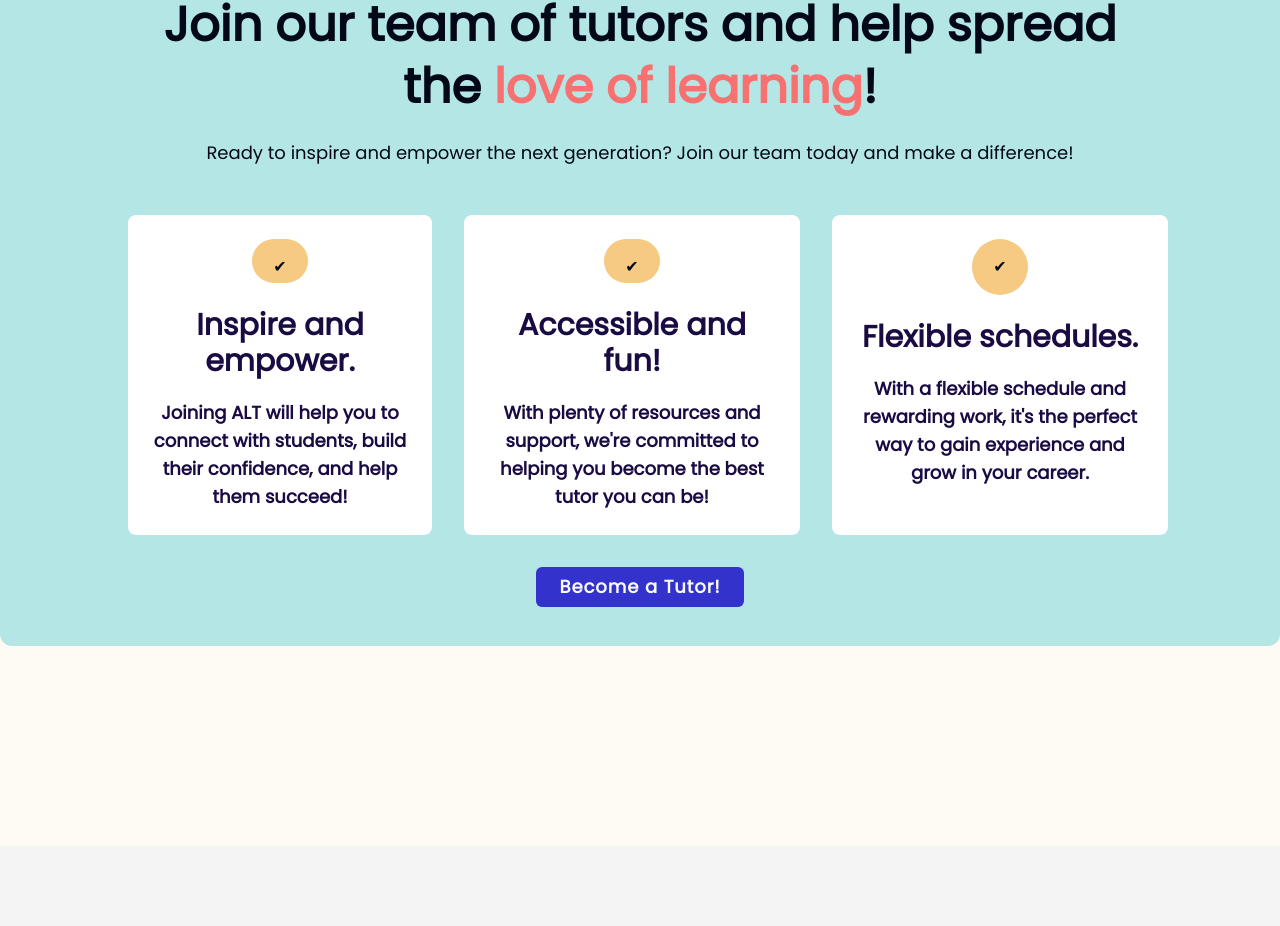
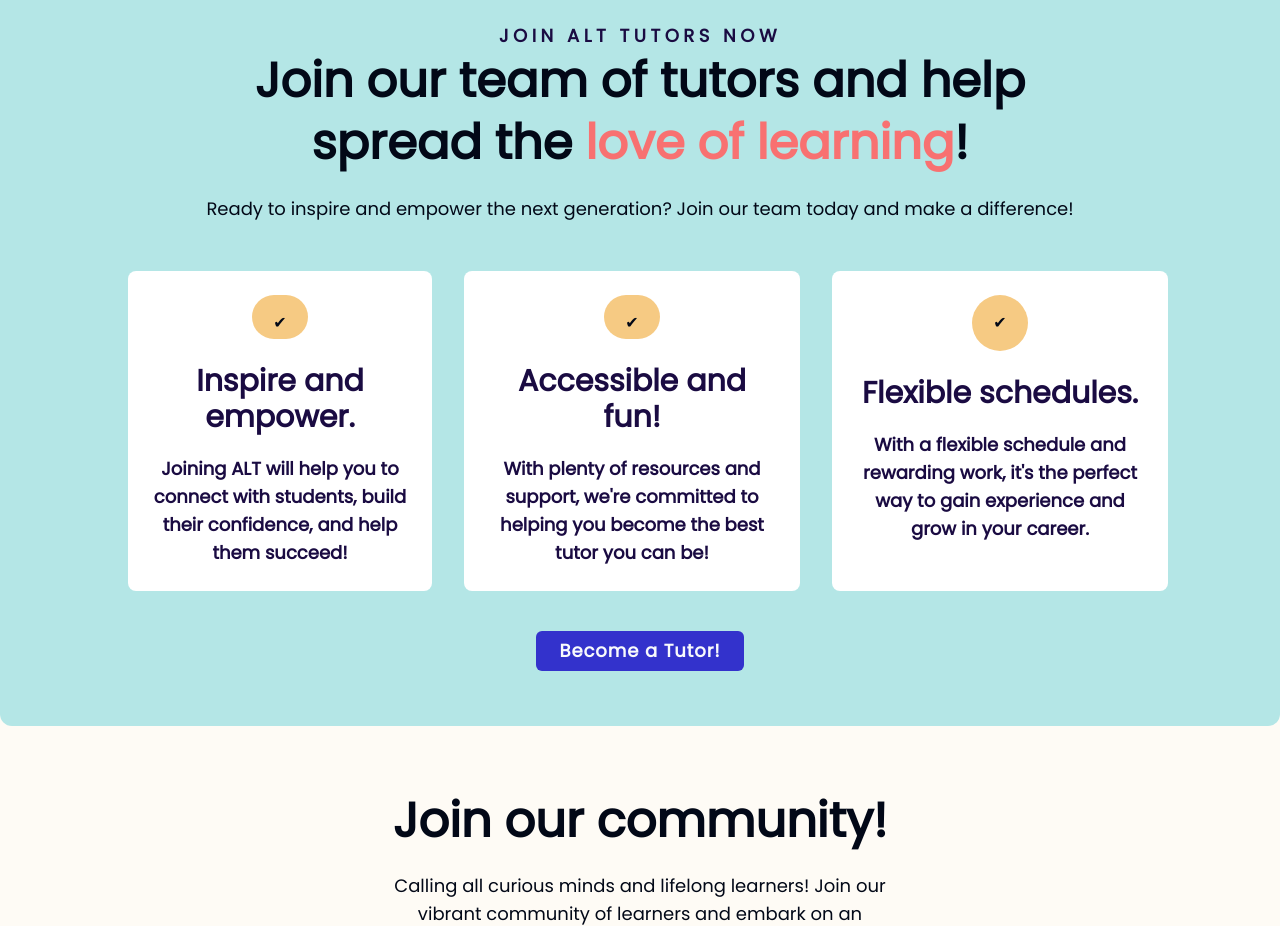
Before and after one commit to ubergonmx/alt-ahead, a Next.js app: page / in a window 1280 px wide. Shown: the part 1826-2752 px from the top of the page. Built offline with nearby package versions, Linux system fonts and the light colour scheme.

Commit message:
ALT-22 Section 4 done

```diff
--- a/src/app/page.tsx
+++ b/src/app/page.tsx
@@ -35,7 +35,7 @@
         </div>
       </section>
       <section className="h-[30rem] w-full bg-yellow-orange">
-        <div className="mt-10 flex items-center justify-center">
+        <div className="container mt-10 flex items-center justify-center">
           <div className="m-8 h-80 w-2/5">
             <span className="text-lg font-extrabold uppercase tracking-[0.25em] text-blue">
               Why choose ALT?
@@ -43,7 +43,7 @@
             <h1 className="w-[30rem] text-5xl font-extrabold leading-[1.3]">
               Transform learning with <span className="text-red-400">ease</span>.
             </h1>
-            <p className="mt-5 w-[32rem] text-lg">
+            <p className="mt-5 w-[30rem] text-lg">
               With ALT, whether you need help in learning english, mathematics, or any other
               academic area, ALT has you covered.
             </p>
@@ -78,7 +78,7 @@
           </div>
         </div>
       </section>
-      <section className="h-[100rem] w-full bg-yellow-orange-light">
+      <section className="h-[44rem] w-full bg-yellow-orange-light">
         <div className="flex">
           <div className="flex w-1/2 flex-col items-end justify-center p-2">
             <div>
@@ -102,13 +102,14 @@
             </p>
           </div>
         </div>
-        <div className="mt-10 flex min-h-screen justify-center">
-          <div className="flex h-[45rem] w-[110rem] justify-center rounded-xl bg-blue-green-medium">
-            <div className="mt-10 w-4/5 flex-col text-center">
+      </section>
+      <section className="flex h-[50rem] w-screen items-center justify-center bg-yellow-orange-light">
+        <div className="flex h-[47rem] w-[110rem] justify-center rounded-xl bg-blue-green-medium">
+          <div className="mt-12 w-4/5 flex-col text-center">
             <span className="text-lg font-extrabold uppercase tracking-[0.25em] text-dark-blue">
               JOIN ALT TUTORS NOW
             </span>
-              <h1 className="text-5xl font-extrabold leading-[1.3]">
+            <h1 className="mx-auto w-[50rem] text-5xl font-extrabold leading-[1.3]">
               Join our team of tutors and help spread the
               <span className="text-red-400"> love of learning</span>!
             </h1>
@@ -149,12 +150,23 @@
               </div>
             </div>
             <div>
-                <Button className="mt-8 w-52 bg-blue text-lg font-semibold tracking-wider">
+              <Button className="mt-10 w-52 bg-blue text-lg font-semibold tracking-wider">
                 Become a Tutor!
               </Button>
             </div>
           </div>
         </div>
+      </section>
+      <section className="h-[50rem] w-full justify-center bg-yellow-orange-light">
+        <div className="mt-10 flex flex-col items-center justify-center text-center">
+          <h1 className="text-5xl font-extrabold leading-[1.3]">Join our community!</h1>
+          <p className="mt-5 w-2/5 text-lg font-medium">
+            Calling all curious minds and lifelong learners! Join our vibrant community of learners
+            and embark on an exciting journey of discovery together!
+          </p>
+          <Button className="mt-10 w-52 bg-red-400 text-lg font-semibold tracking-wider">
+            Join Community
+          </Button>
         </div>
       </section>
     </main>
```
Lines whose indentation alone changed are shown as unchanged.
